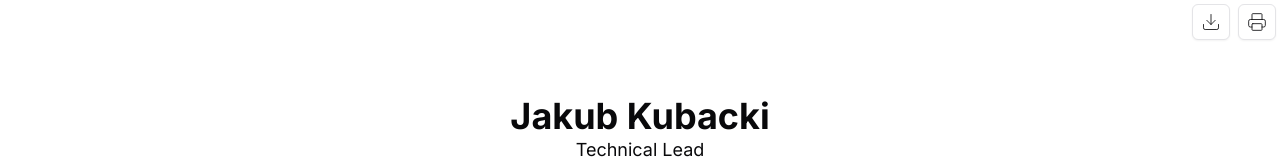
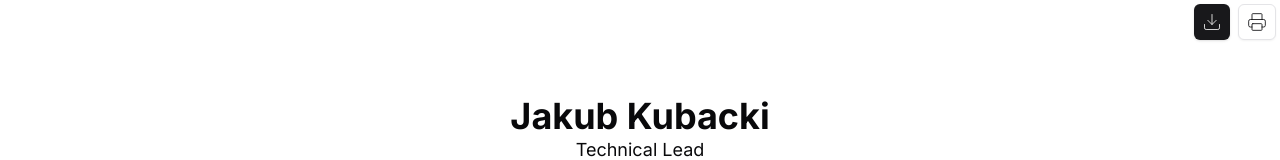
Before and after one commit to jkubacki/cv, a Next.js app: page / in a window 1280 px wide. Shown: the top 160 px of the page. Built offline with nearby package versions, Linux system fonts and the light colour scheme; no server answers.

Commit message:
Change download pdf button to primary

```diff
--- a/components/DownlaodPDFButton.tsx
+++ b/components/DownlaodPDFButton.tsx
@@ -10,7 +10,7 @@ export default function DownloadPDFButton(){
   }
 
   return (
-    <Button onClick={handleClick} className="px-2 py-1 print:hidden" variant={'outline'}>
+    <Button onClick={handleClick} className="px-2 py-1 print:hidden">
       <Download width={20} strokeWidth={1} />
     </Button>
   )
```
